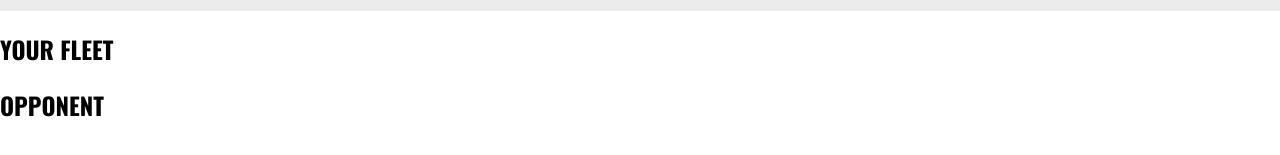
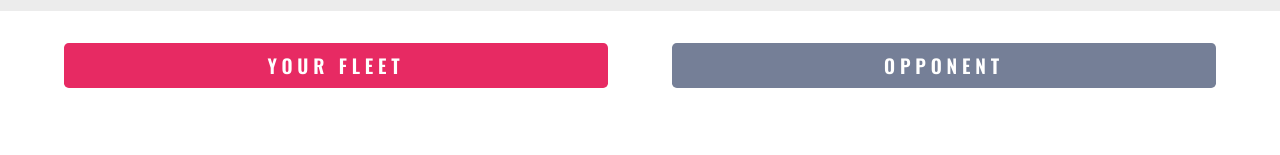
Before and after one commit to Hudsondaniel/Battleship, a website built with webpack: page dist/index.html in a window 1280 px wide. Shown: the part 53-208 px from the top of the page. Built offline with nearby package versions, Linux system fonts and the light colour scheme.

Commit message:
Headings complete

```diff
--- a/src/style.css
+++ b/src/style.css
@@ -26,5 +26,40 @@ nav img{
 }
 
 .gameboard{
+    display: grid;
+    grid-template-columns: 1fr 1fr;
+    margin-right: 4rem;
+    margin-left: 4rem;
+    padding-top: 1rem;
+}
 
+.heading{
+    text-align: center;
+    font-size: 0.8rem;
 }
+
+.player-1{
+    margin-right: 2rem;
+}
+
+.player-2{
+    margin-left: 2rem;
+}
+
+.heading-text-one, .heading-text-two{
+    font-weight: 600;
+    letter-spacing: 0.3rem;
+    padding-top: 0.5rem;
+    padding-bottom: 0.5rem;
+    color: white;
+}
+
+.heading-text-one{
+    background-color: #e72660fa;
+    border-radius: 0.3rem;
+}
+
+.heading-text-two{
+    background-color: #65708be3;
+    border-radius: 0.3rem;
+}
```
Also changed, not shown: dist/index.html, dist/main.js.
